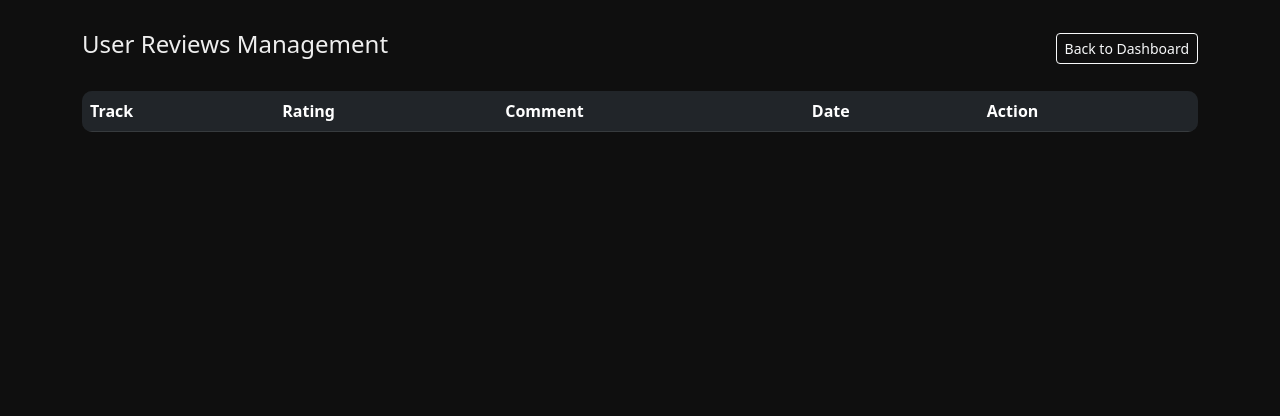
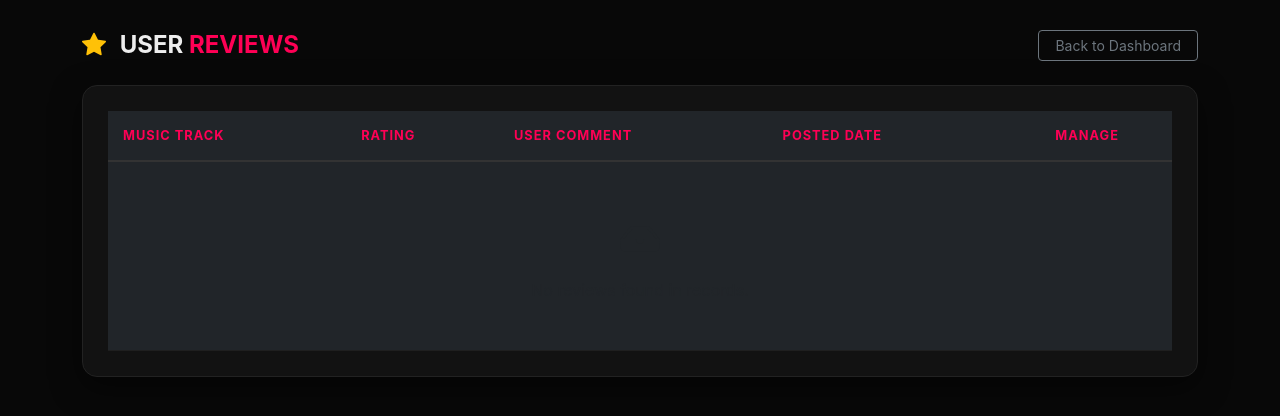
Before and after one commit to ShakeelAijaz1233223/Project-full-stack-, a PHP site: page /music_reviews.php in a window 1280 px wide. Shown: the top 416 px of the page. Run offline with PHP 8.4, Linux system fonts and the light colour scheme; data comes from the database, SQL or seed files in the repository; tables that the repository leaves empty or names only in its code hold one stand-in row (values such as "Sample post"); lists and menus that the app fills with data are empty.

Commit message:
Updates: 2026-02-07T09:15:17.022Z

```diff
--- a/admin/music_reviews.php
+++ b/admin/music_reviews.php
@@ -1,13 +1,20 @@
 <?php
 include "../config/db.php";
 
-// Handle Delete
+// 1. DYNAMIC DELETE LOGIC (Har file name par kaam karega)
 if (isset($_GET['delete'])) {
-    $id = $_GET['delete'];
-    mysqli_query($conn, "DELETE FROM reviews WHERE id = $id");
-    header("Location: reviews.php");
+    $id = (int)$_GET['delete'];
+    $delete_query = mysqli_query($conn, "DELETE FROM reviews WHERE id = $id");
+
+    if($delete_query) {
+        // $_SERVER['PHP_SELF'] se file name ka issue khatam ho jayega
+        $current_page = basename($_SERVER['PHP_SELF']);
+        header("Location: $current_page?status=deleted");
+        exit();
+    }
 }
 
+// 2. FETCH REVIEWS
 $query = "SELECT reviews.*, music.title as music_title
           FROM reviews
           JOIN music ON reviews.music_id = music.id
@@ -19,54 +26,123 @@
 <html lang="en">
 <head>
     <meta charset="UTF-8">
+    <meta name="viewport" content="width=device-width, initial-scale=1.0">
     <title>Admin | Manage Reviews</title>
     <link href="https://cdn.jsdelivr.net/npm/bootstrap@5.3.0/dist/css/bootstrap.min.css" rel="stylesheet">
+    <link rel="stylesheet" href="https://cdn.jsdelivr.net/npm/bootstrap-icons@1.11.1/font/bootstrap-icons.css">
     <style>
-        body { background: #0f0f0f; color: #eee; padding: 30px; }
-        .table { background: #1a1a1a; color: #fff; border-radius: 10px; overflow: hidden; }
-        .rating-star { color: #ffca08; }
-        .btn-delete { color: #ff4444; cursor: pointer; text-decoration: none; }
+        :root { --bg-dark: #080808; --card-bg: #121212; --accent: #ff0055; }
+        body { background: var(--bg-dark); color: #eee; font-family: 'Inter', sans-serif; padding: 30px; }
+
+        .admin-card { background: var(--card-bg); border: 1px solid #222; border-radius: 15px; padding: 25px; box-shadow: 0 10px 30px rgba(0,0,0,0.5); }
+        .table { color: #fff; margin-bottom: 0; }
+        .table thead { background: #1a1a1a; border-bottom: 2px solid #333; }
+        .table th { color: var(--accent); text-transform: uppercase; font-size: 0.8rem; letter-spacing: 1px; padding: 15px; }
+        .table td { padding: 15px; border-bottom: 1px solid #1f1f1f; vertical-align: middle; }
+
+        .rating-star { color: #ffca08; font-size: 0.9rem; }
+        .btn-delete {
+            color: #ff4444;
+            border: 1px solid #ff4444;
+            padding: 5px 12px;
+            border-radius: 6px;
+            text-decoration: none;
+            font-size: 0.85rem;
+            transition: 0.3s;
+        }
+        .btn-delete:hover { background: #ff4444; color: #fff; box-shadow: 0 0 10px rgba(255, 68, 68, 0.3); }
+
+        /* Success Alert Style */
+        .status-alert {
+            background: #1a1a1a;
+            border-left: 4px solid #28a745;
+            color: #fff;
+            padding: 15px;
+            border-radius: 8px;
+            margin-bottom: 25px;
+            animation: slideIn 0.5s ease;
+        }
+        @keyframes slideIn { from { transform: translateY(-20px); opacity: 0; } to { transform: translateY(0); opacity: 1; } }
     </style>
 </head>
 <body>
 
     <div class="container">
         <div class="d-flex justify-content-between align-items-center mb-4">
-            <h4><i class="bi bi-star-fill"></i> User Reviews Management</h4>
-            <a href="dashboard.php" class="btn btn-outline-light btn-sm">Back to Dashboard</a>
+            <h4 class="fw-bold m-0"><i class="bi bi-star-fill text-warning me-2"></i> USER <span style="color: var(--accent);">REVIEWS</span></h4>
+            <a href="dashboard.php" class="btn btn-outline-light btn-sm px-3 border-secondary text-secondary">Back to Dashboard</a>
         </div>
 
-        <table class="table table-dark table-hover align-middle">
+        <?php if(isset($_GET['status']) && $_GET['status'] == 'deleted'): ?>
+            <div class="status-alert d-flex align-items-center shadow">
+                <i class="bi bi-check-circle-fill text-success me-3 fs-4"></i>
+                <div>
+                    <strong>Record Removed!</strong><br>
+                    <small class="text-secondary">The review has been permanently deleted from the database.</small>
+                </div>
+                <button type="button" class="btn-close btn-close-white ms-auto" data-bs-dismiss="alert" aria-label="Close"></button>
+            </div>
+        <?php endif; ?>
+
+        <div class="admin-card">
+            <div class="table-responsive">
+                <table class="table table-dark table-hover">
                     <thead>
                         <tr>
-                    <th>Track</th>
+                            <th>Music Track</th>
                             <th>Rating</th>
-                    <th>Comment</th>
-                    <th>Date</th>
-                    <th>Action</th>
+                            <th>User Comment</th>
+                            <th>Posted Date</th>
+                            <th class="text-center">Manage</th>
                         </tr>
                     </thead>
                     <tbody>
+                        <?php if(mysqli_num_rows($res) > 0): ?>
                             <?php while($row = mysqli_fetch_assoc($res)): ?>
                             <tr>
-                    <td><strong><?= htmlspecialchars($row['music_title']) ?></strong></td>
                                 <td>
-                        <span class="rating-star">
-                            <?php for($i=1; $i<=5; $i++) echo ($i <= $row['rating']) ? '★' : '☆'; ?>
-                        </span>
+                                    <div class="fw-bold"><?= htmlspecialchars($row['music_title']) ?></div>
+                                    <small class="text-muted">ID: #<?= $row['id'] ?></small>
                                 </td>
-                    <td><small><?= htmlspecialchars($row['comment']) ?></small></td>
-                    <td><small class="text-muted"><?= date('d M, Y', strtotime($row['created_at'])) ?></small></td>
                                 <td>
-                        <a href="?delete=<?= $row['id'] ?>" onclick="return confirm('Delete this review?')" class="btn-delete">
-                            <i class="bi bi-trash"></i> Delete
+                                    <div class="rating-star">
+                                        <?php for($i=1; $i<=5; $i++) echo ($i <= $row['rating']) ? '★' : '<span style="color:#333">★</span>'; ?>
+                                    </div>
+                                    <span class="badge bg-dark border border-secondary mt-1"><?= $row['rating'] ?>/5</span>
+                                </td>
+                                <td>
+                                    <div style="max-width: 300px; font-size: 0.9rem;" class="text-secondary">
+                                        "<?= htmlspecialchars($row['comment']) ?>"
+                                    </div>
+                                </td>
+                                <td>
+                                    <small class="text-muted">
+                                        <i class="bi bi-calendar3 me-1"></i> <?= date('d M, Y', strtotime($row['created_at'])) ?>
+                                    </small>
+                                </td>
+                                <td class="text-center">
+                                    <a href="<?= basename($_SERVER['PHP_SELF']) ?>?delete=<?= $row['id'] ?>"
+                                       onclick="return confirm('Confirm deletion? This cannot be undone.')"
+                                       class="btn-delete">
+                                        <i class="bi bi-trash3-fill me-1"></i> Delete
                                     </a>
                                 </td>
                             </tr>
                             <?php endwhile; ?>
+                        <?php else: ?>
+                            <tr>
+                                <td colspan="5" class="text-center py-5 text-muted">
+                                    <i class="bi bi-inbox-fill fs-1 d-block mb-2"></i>
+                                    No reviews found in records.
+                                </td>
+                            </tr>
+                        <?php endif; ?>
                     </tbody>
                 </table>
             </div>
+        </div>
+    </div>
 
+    <script src="https://cdn.jsdelivr.net/npm/bootstrap@5.3.0/dist/js/bootstrap.bundle.min.js"></script>
 </body>
 </html>
```
Lines whose indentation alone changed are shown as unchanged.
